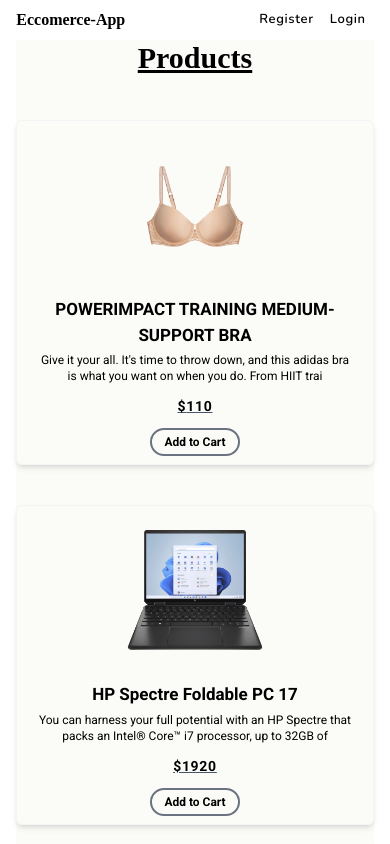
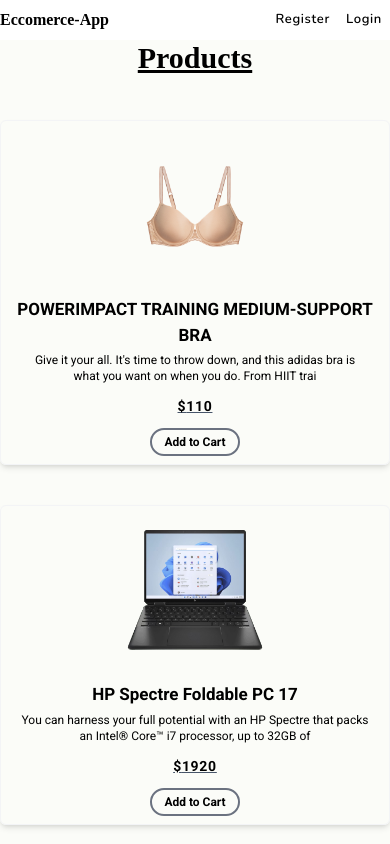
Before and after one commit to Hilcbek/simpleEcoFront, a React (Vite) app: page / in a window 390 px wide. Shown: the top 844 px of the page. Built offline with nearby package versions, Linux system fonts and the light colour scheme; a web font is replaced by a local one.

Commit message:
adasasdaasdas

```diff
--- a/src/App.jsx
+++ b/src/App.jsx
@@ -14,7 +14,7 @@
     let cartModal = useCartModalHook();
     let { username} = useSelector((state) => state.user)
   return (
-    <div className="font-Nunito font-semibold w-11/12 mx-auto">
+    <div className="font-Nunito font-semibold xs:w-full md:w-11/12 mx-auto">
       <BrowserRouter>
         <Toaster
           position="top-center"
--- a/src/Pages/Products.jsx
+++ b/src/Pages/Products.jsx
@@ -6,7 +6,7 @@
 export const Products = () => {
   let cartModal = useCartModalHook()
   return (
-    <div className={`${cartModal.open ? 'md:w-9/12' :'md:w-full'} flex-col h-full flex items-center justify-start transition duration-300 ease-linear`}>
+    <div className={`${cartModal.open ? 'md:w-9/12' :'md:w-11/12'} md:mx-0 xs:mx-auto flex-col h-full flex items-center justify-start transition duration-300 ease-linear`}>
       <h1 className="xs:text-3xl md:text-6xl font-Agbalumo xs:mb-3 md:mb-5 underline fot-bold">
         Products
       </h1>
```
